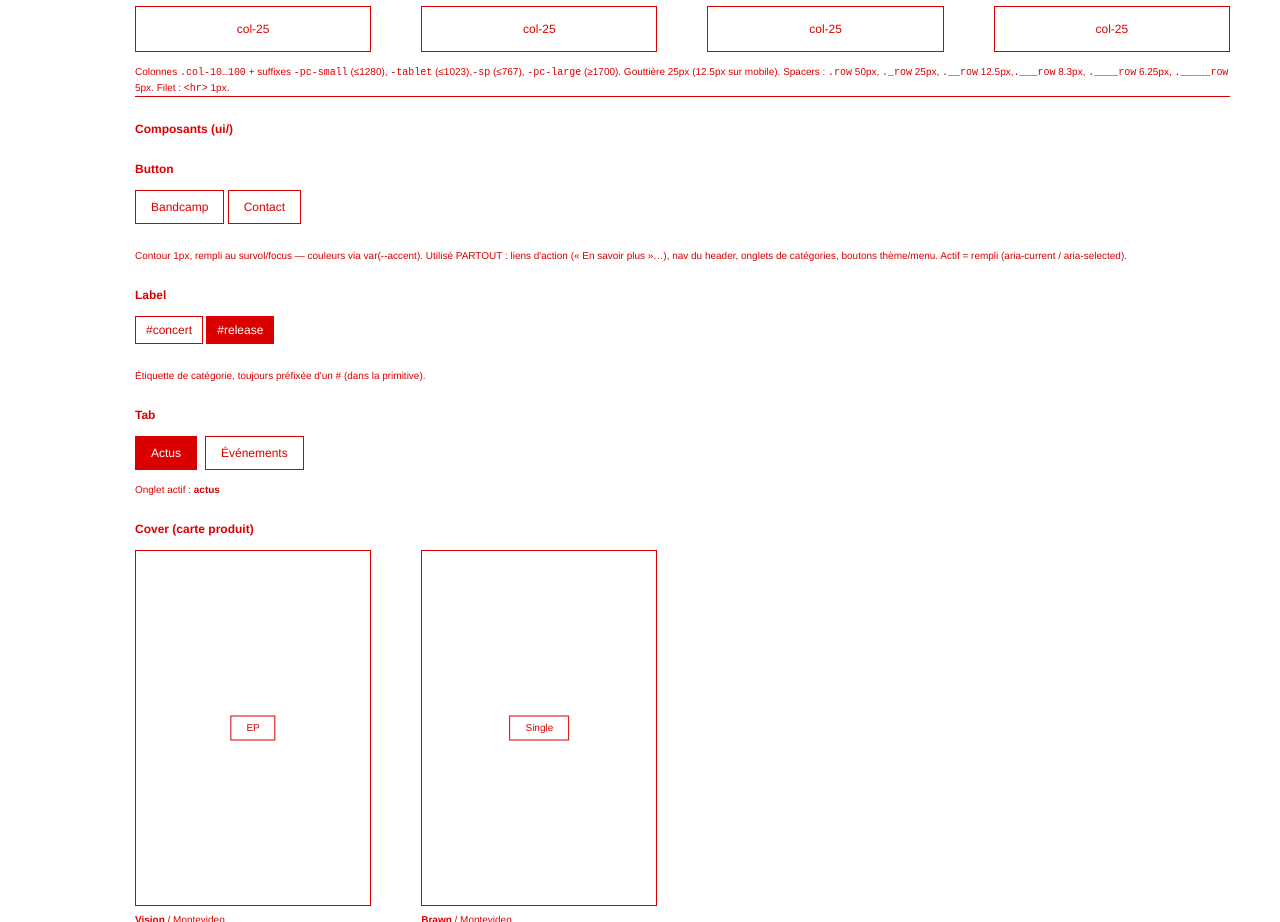
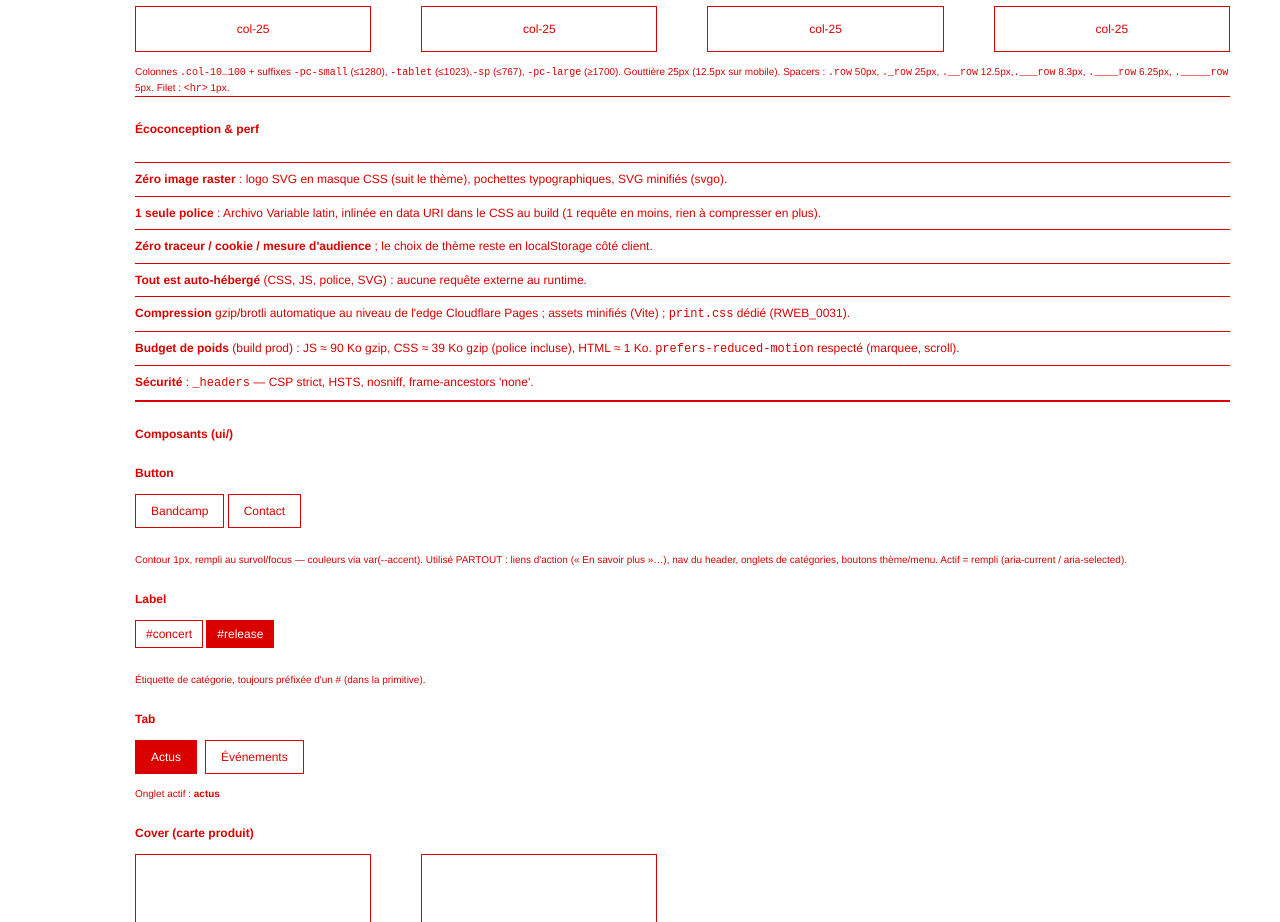
Before and after one commit to lelabelrecords-stack/website, a React (Vite) app: page /design-system in a window 1280 px wide. Shown: the part 1060-1982 px from the top of the page. Built offline with nearby package versions, Linux system fonts and the light colour scheme.

Commit message:
docs(ds): section Écoconception & perf dans /design-system (0 image raster, 1 police inlinée, 0 traceur, compression edge, print.css, CSP, budget de poids)
Co-authored-by: lelabelrecords-stack <lelabelrecords-stack@users.noreply.github.com>

```diff
--- a/src/pages/DesignSystem.jsx
+++ b/src/pages/DesignSystem.jsx
@@ -80,6 +80,21 @@ export default function DesignSystem() {
 
       <hr className="_row" />
 
+      <section aria-labelledby="ds-eco">
+        <h2 id="ds-eco">Écoconception &amp; perf</h2>
+        <ul className="_row">
+          <li className="list-item"><strong>Zéro image raster</strong> : logo SVG en masque CSS (suit le thème), pochettes typographiques, SVG minifiés (svgo).</li>
+          <li className="list-item"><strong>1 seule police</strong> : Archivo Variable latin, inlinée en data URI dans le CSS au build (1 requête en moins, rien à compresser en plus).</li>
+          <li className="list-item"><strong>Zéro traceur / cookie / mesure d'audience</strong> ; le choix de thème reste en localStorage côté client.</li>
+          <li className="list-item"><strong>Tout est auto-hébergé</strong> (CSS, JS, police, SVG) : aucune requête externe au runtime.</li>
+          <li className="list-item"><strong>Compression</strong> gzip/brotli automatique au niveau de l'edge Cloudflare Pages ; assets minifiés (Vite) ; <code>print.css</code> dédié (RWEB_0031).</li>
+          <li className="list-item"><strong>Budget de poids</strong> (build prod) : JS ≈ 90 Ko gzip, CSS ≈ 39 Ko gzip (police incluse), HTML ≈ 1 Ko. <code>prefers-reduced-motion</code> respecté (marquee, scroll).</li>
+          <li className="list-item"><strong>Sécurité</strong> : <code>_headers</code> — CSP strict, HSTS, nosniff, frame-ancestors 'none'.</li>
+        </ul>
+      </section>
+
+      <hr className="_row" />
+
       <section aria-labelledby="ds-composants">
         <h2 id="ds-composants">Composants (ui/)</h2>
 
```
